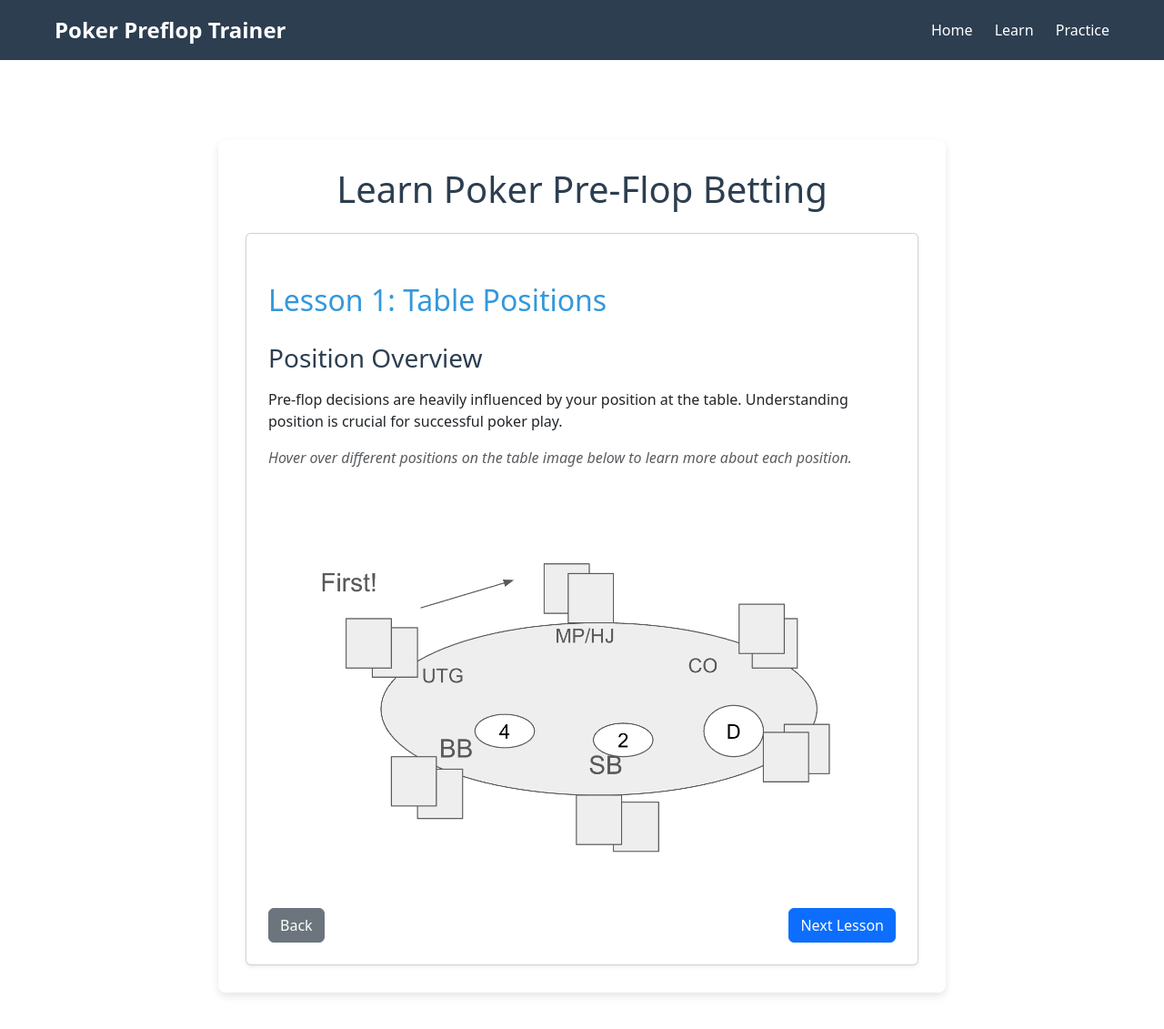
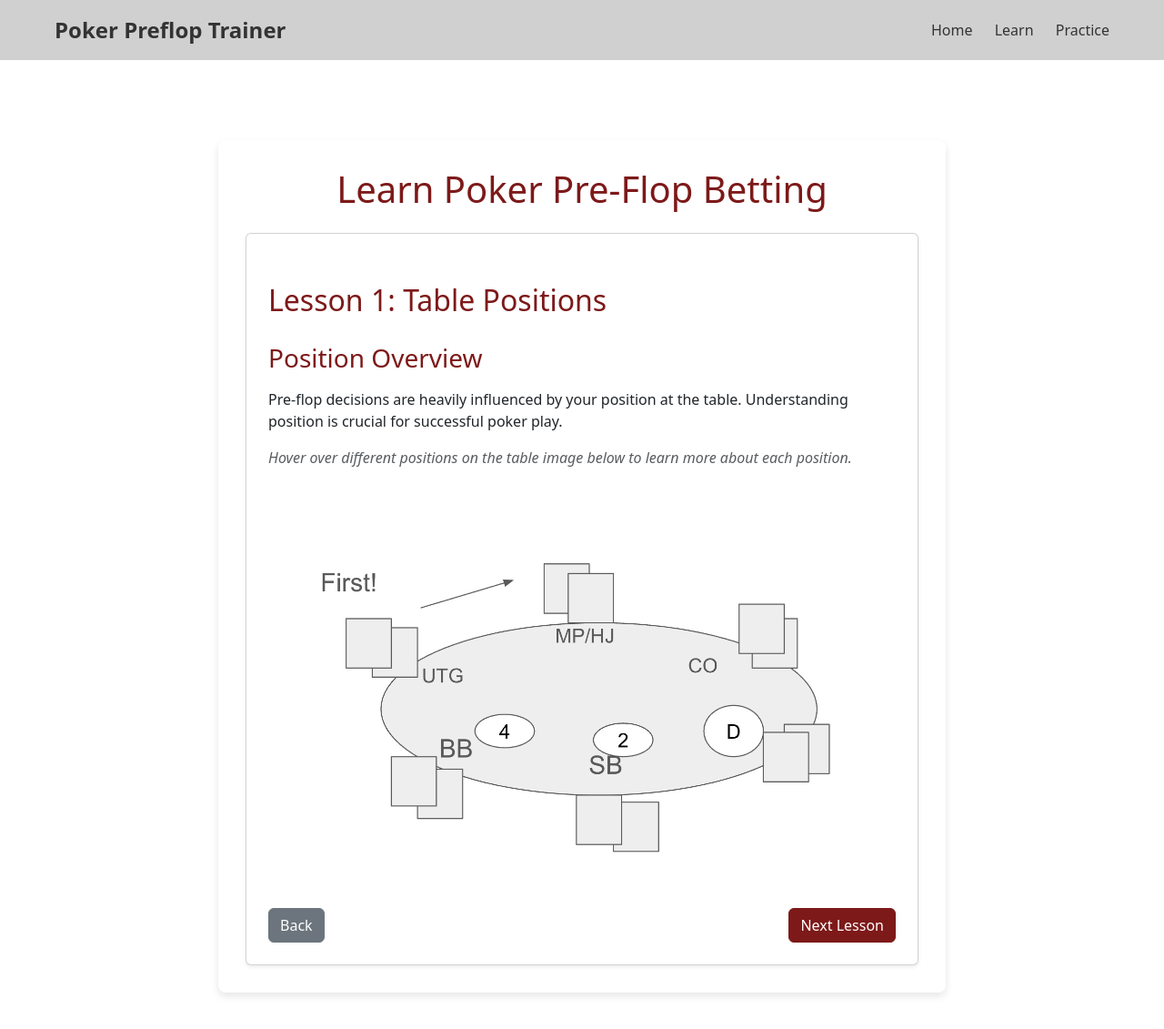
Before and after one commit to julialding/poker-preflop-play, a Flask app: page /learn in a window 1280 px wide. Shown: the whole page at 91% size. Run offline with Flask 3, Linux system fonts and the light colour scheme.

Commit message:
accent navbar colors

```diff
--- a/static/static.css
+++ b/static/static.css
@@ -15,8 +15,8 @@ body {
 
 /* Navigation Bar */
 .main-nav {
-    background-color: #2c3e50;
-    color: white;
+    background-color: #d0d0d0;
+    color: #333;
     padding: 15px 0;
 }
 
@@ -32,12 +32,12 @@ body {
 .nav-logo {
     font-size: 1.5rem;
     font-weight: bold;
-    color: white;
+    color: #333;
     text-decoration: none;
 }
 
 .nav-links a {
-    color: white;
+    color: #333;
     text-decoration: none;
     margin-left: 20px;
     font-weight: 500;
@@ -112,18 +112,18 @@ body {
 }
 
 .learn-container h1 {
-    color: #2c3e50;
+    color: #7d1919;
     margin-bottom: 30px;
     text-align: center;
 }
 
 .learn-container h2 {
-    color: #3498db;
+    color: #7d1919;
     margin-top: 30px;
 }
 
 .learn-container h3 {
-    color: #2c3e50;
+    color: #7d1919;
     margin-top: 20px;
 }
 
@@ -235,3 +235,31 @@ body {
     min-height: 30px;
     font-weight: 500;
 }
+
+#next-button {
+    padding: 10px 25px;
+    background-color: #7d1919;
+    color: white;
+    border: none;
+    border-radius: 4px;
+    font-size: 1rem;
+    font-weight: 500;
+    cursor: pointer;
+    transition: background-color 0.3s;
+}
+
+#next-button:hover {
+    background-color: #9d1f1f;
+}
+
+/* Override Bootstrap button classes */
+.btn-primary, .btn-success {
+    background-color: #7d1919 !important;
+    border-color: #7d1919 !important;
+    color: white !important;
+}
+
+.btn-primary:hover, .btn-success:hover {
+    background-color: #9d1f1f !important;
+    border-color: #9d1f1f !important;
+}
```
Also changed, not shown: other parts of static/static.css (+14 -14 lines).
